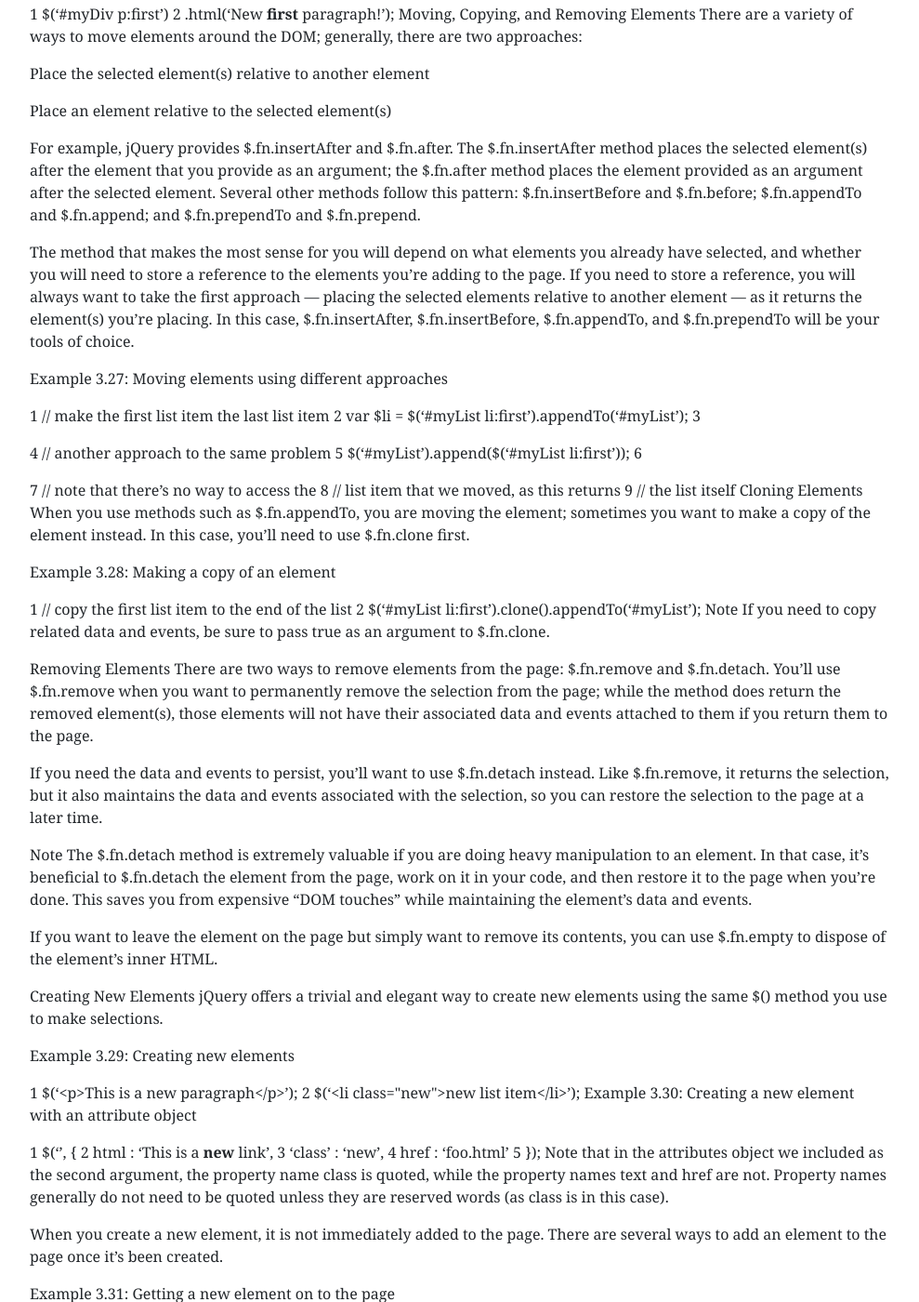
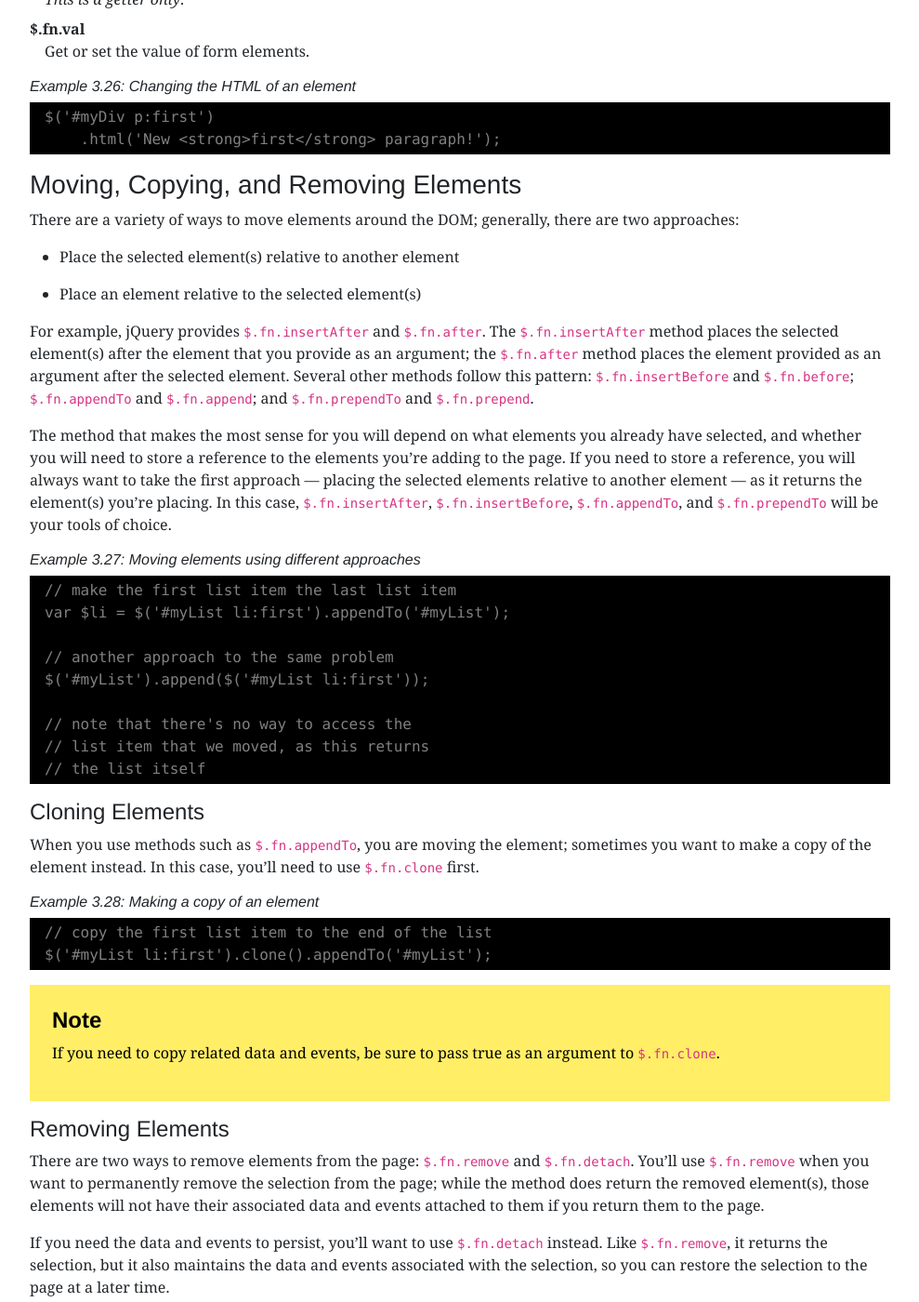
Before and after one commit to dan-carroll/jquery-fundamentals, a Jekyll site: the page built from legacy/ch03-jq-basics.md, in a window 1280 px wide and 1400 px high, scrolled down 10297 px. Shown: the whole window at 93% size, without its empty margins (145-1134 px from the left). Built offline with Jekyll 4.4.1, drawn with Linux system fonts in a browser that asks for light colours; some of the changed text lies outside the part shown.

Commit message:
Update ch03-jq-basics.md

````diff
--- a/legacy/ch03-jq-basics.md
+++ b/legacy/ch03-jq-basics.md
@@ -442,107 +442,108 @@ There are any number of ways you can change an existing element. Among the most
 >
 > When methods act as getters, they generally only work on the first element in the selection, and they do not return a jQuery object, so you can't chain additional methods to them. One notable exception is `$.fn.text`; as mentioned below, it gets the text for all elements in the selection.
 
-$.fn.html
-Get or set the html contents.
+**$.fn.html**
+: Get or set the html contents.
 
-$.fn.text
-Get or set the text contents; HTML will be stripped.
+**$.fn.text**
+: Get or set the text contents; HTML will be stripped.
 
-$.fn.attr
-Get or set the value of the provided attribute.
+**$.fn.attr**
+: Get or set the value of the provided attribute.
 
-$.fn.width
-Get or set the width in pixels of the first element in the selection as an integer.
+**$.fn.width**
+: Get or set the width in pixels of the first element in the selection as an integer.
 
-$.fn.height
-Get or set the height in pixels of the first element in the selection as an integer.
+**$.fn.height**
+: Get or set the height in pixels of the first element in the selection as an integer.
 
-$.fn.position
-Get an object with position information for the first element in the selection, relative to its first positioned ancestor. This is a getter only.
+**$.fn.position**
+: Get an object with position information for the first element in the selection, relative to its first positioned ancestor. *This is a getter only*.
 
-$.fn.val
-Get or set the value of form elements.
+**$.fn.val**
+: Get or set the value of form elements.
 
-Example 3.26: Changing the HTML of an element
+###### Example 3.26: Changing the HTML of an element
 
-1
+```js
 $('#myDiv p:first')
-2
     .html('New <strong>first</strong> paragraph!');
-Moving, Copying, and Removing Elements
+```
+
+### Moving, Copying, and Removing Elements
+
 There are a variety of ways to move elements around the DOM; generally, there are two approaches:
 
-Place the selected element(s) relative to another element
+- Place the selected element(s) relative to another element
 
-Place an element relative to the selected element(s)
+- Place an element relative to the selected element(s)
 
-For example, jQuery provides $.fn.insertAfter and $.fn.after. The $.fn.insertAfter method places the selected element(s) after the element that you provide as an argument; the $.fn.after method places the element provided as an argument after the selected element. Several other methods follow this pattern: $.fn.insertBefore and $.fn.before; $.fn.appendTo and $.fn.append; and $.fn.prependTo and $.fn.prepend.
+For example, jQuery provides `$.fn.insertAfter` and `$.fn.after`. The `$.fn.insertAfter` method places the selected element(s) after the element that you provide as an argument; the `$.fn.after` method places the element provided as an argument after the selected element. Several other methods follow this pattern: `$.fn.insertBefore` and `$.fn.before`; `$.fn.appendTo` and `$.fn.append`; and `$.fn.prependTo` and `$.fn.prepend`.
 
-The method that makes the most sense for you will depend on what elements you already have selected, and whether you will need to store a reference to the elements you're adding to the page. If you need to store a reference, you will always want to take the first approach — placing the selected elements relative to another element — as it returns the element(s) you're placing. In this case, $.fn.insertAfter, $.fn.insertBefore, $.fn.appendTo, and $.fn.prependTo will be your tools of choice.
+The method that makes the most sense for you will depend on what elements you already have selected, and whether you will need to store a reference to the elements you're adding to the page. If you need to store a reference, you will always want to take the first approach — placing the selected elements relative to another element — as it returns the element(s) you're placing. In this case, `$.fn.insertAfter`, `$.fn.insertBefore`, `$.fn.appendTo`, and `$.fn.prependTo` will be your tools of choice.
 
-Example 3.27: Moving elements using different approaches
+###### Example 3.27: Moving elements using different approaches
 
-1
+```js
 // make the first list item the last list item
-2
 var $li = $('#myList li:first').appendTo('#myList');
-3
 
-4
 // another approach to the same problem
-5
 $('#myList').append($('#myList li:first'));
-6
 
-7
 // note that there's no way to access the
-8
 // list item that we moved, as this returns
-9
 // the list itself
-Cloning Elements
-When you use methods such as $.fn.appendTo, you are moving the element; sometimes you want to make a copy of the element instead. In this case, you'll need to use $.fn.clone first.
+```
 
-Example 3.28: Making a copy of an element
+#### Cloning Elements
 
-1
+When you use methods such as `$.fn.appendTo`, you are moving the element; sometimes you want to make a copy of the element instead. In this case, you'll need to use `$.fn.clone` first.
+
+###### Example 3.28: Making a copy of an element
+
+```js
 // copy the first list item to the end of the list
-2
 $('#myList li:first').clone().appendTo('#myList');
-Note
-If you need to copy related data and events, be sure to pass true as an argument to $.fn.clone.
+```
 
-Removing Elements
-There are two ways to remove elements from the page: $.fn.remove and $.fn.detach. You'll use $.fn.remove when you want to permanently remove the selection from the page; while the method does return the removed element(s), those elements will not have their associated data and events attached to them if you return them to the page.
+> #### **Note**
+>
+> If you need to copy related data and events, be sure to pass true as an argument to `$.fn.clone`.
 
-If you need the data and events to persist, you'll want to use $.fn.detach instead. Like $.fn.remove, it returns the selection, but it also maintains the data and events associated with the selection, so you can restore the selection to the page at a later time.
+#### Removing Elements
 
-Note
-The $.fn.detach method is extremely valuable if you are doing heavy manipulation to an element. In that case, it's beneficial to $.fn.detach the element from the page, work on it in your code, and then restore it to the page when you're done. This saves you from expensive "DOM touches" while maintaining the element's data and events.
+There are two ways to remove elements from the page: `$.fn.remove` and `$.fn.detach`. You'll use `$.fn.remove` when you want to permanently remove the selection from the page; while the method does return the removed element(s), those elements will not have their associated data and events attached to them if you return them to the page.
 
-If you want to leave the element on the page but simply want to remove its contents, you can use $.fn.empty to dispose of the element's inner HTML.
+If you need the data and events to persist, you'll want to use `$.fn.detach` instead. Like `$.fn.remove`, it returns the selection, but it also maintains the data and events associated with the selection, so you can restore the selection to the page at a later time.
 
-Creating New Elements
-jQuery offers a trivial and elegant way to create new elements using the same $() method you use to make selections.
+> #### **Note**
+>
+> The `$.fn.detach` method is extremely valuable if you are doing heavy manipulation to an element. In that case, it's beneficial to `$.fn.detach` the element from the page, work on it in your code, and then restore it to the page when you're done. This saves you from expensive "DOM touches" while maintaining the element's data and events.
 
-Example 3.29: Creating new elements
+If you want to leave the element on the page but simply want to remove its contents, you can use `$.fn.empty` to dispose of the element's inner HTML.
 
-1
+### Creating New Elements
+
+jQuery offers a trivial and elegant way to create new elements using the same `$()` method you use to make selections.
+
+###### Example 3.29: Creating new elements
+
+```js
 $('<p>This is a new paragraph</p>');
-2
 $('<li class="new">new list item</li>');
-Example 3.30: Creating a new element with an attribute object
+```
 
-1
+###### Example 3.30: Creating a new element with an attribute object
+
+```js
 $('<a/>', {
-2
     html : 'This is a <strong>new</strong> link',
-3
     'class' : 'new',
-4
     href : 'foo.html'
-5
 });
+```
+
 Note that in the attributes object we included as the second argument, the property name class is quoted, while the property names text and href are not. Property names generally do not need to be quoted unless they are reserved words (as class is in this case).
 
 When you create a new element, it is not immediately added to the page. There are several ways to add an element to the page once it's been created.
````
